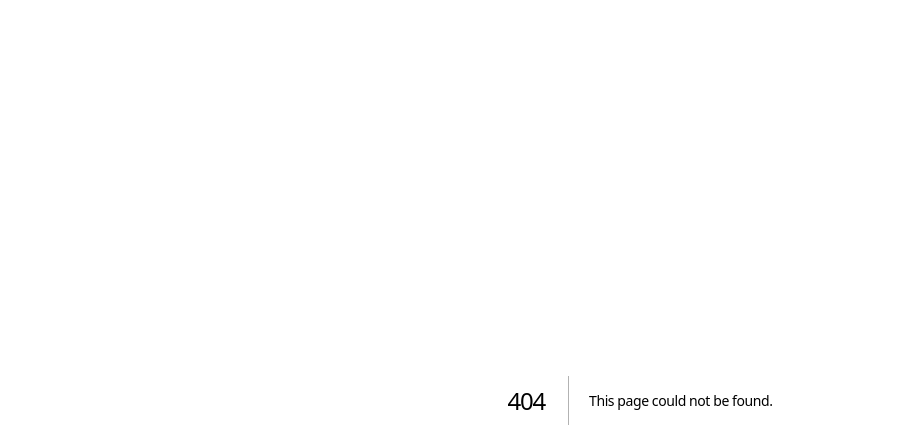
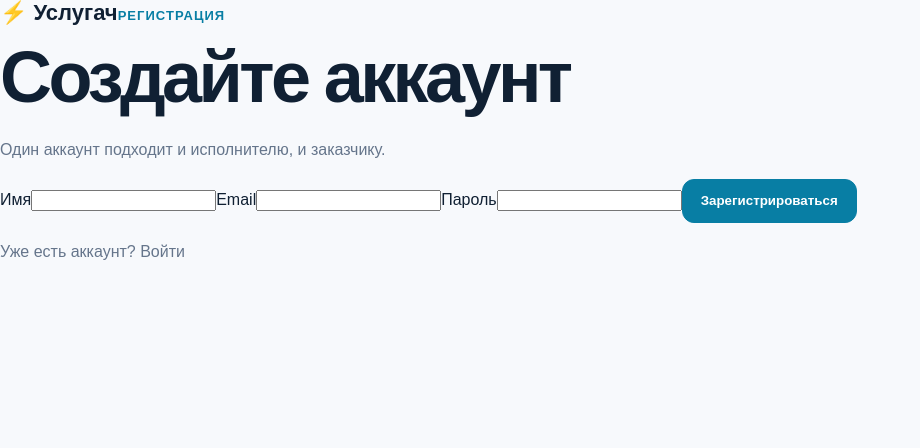
Before and after one commit to ninja-pc/Uslugach, a Next.js app: page /register in a window 1280 px wide. Before the commit this address had no page. Shown: the top 448 px of the page, without its empty margins (0-920 px from the left). Built offline with nearby package versions, Linux system fonts and the light colour scheme; no server answers.

Commit message:
feat: add auth and profile pages

```diff
--- /dev/null
+++ b/app/register/page.tsx
@@ -0,0 +1,33 @@
+"use client";
+
+import { FormEvent, useState } from "react";
+import { useRouter } from "next/navigation";
+import { createClient } from "@/lib/supabase/client";
+
+export default function RegisterPage() {
+  const router = useRouter();
+  const supabase = createClient();
+  const [name, setName] = useState(""); const [email, setEmail] = useState("");
+  const [password, setPassword] = useState(""); const [message, setMessage] = useState("");
+  const [error, setError] = useState(""); const [loading, setLoading] = useState(false);
+
+  async function submit(event: FormEvent) {
+    event.preventDefault(); setError(""); setMessage(""); setLoading(true);
+    const result = await supabase.auth.signUp({ email, password, options: { data: { display_name: name } } });
+    setLoading(false);
+    if (result.error) { setError(result.error.message); return; }
+    if (result.data.session) { router.push("/profile"); router.refresh(); return; }
+    setMessage("Аккаунт создан. Проверьте почту, затем войдите.");
+  }
+
+  return <main className="auth-page"><form className="form-card" onSubmit={submit}>
+    <a className="logo" href="/">⚡ Услугач</a><span className="eyebrow">Регистрация</span>
+    <h1>Создайте аккаунт</h1><p>Один аккаунт подходит и исполнителю, и заказчику.</p>
+    <label>Имя<input value={name} onChange={e => setName(e.target.value)} required maxLength={80} /></label>
+    <label>Email<input type="email" value={email} onChange={e => setEmail(e.target.value)} required /></label>
+    <label>Пароль<input type="password" value={password} onChange={e => setPassword(e.target.value)} required minLength={6} /></label>
+    {error && <div className="form-error">{error}</div>}{message && <div className="form-success">{message}</div>}
+    <button className="button wide" disabled={loading}>{loading ? "Создаём..." : "Зарегистрироваться"}</button>
+    <p className="form-foot">Уже есть аккаунт? <a href="/login">Войти</a></p>
+  </form></main>;
+}
```
